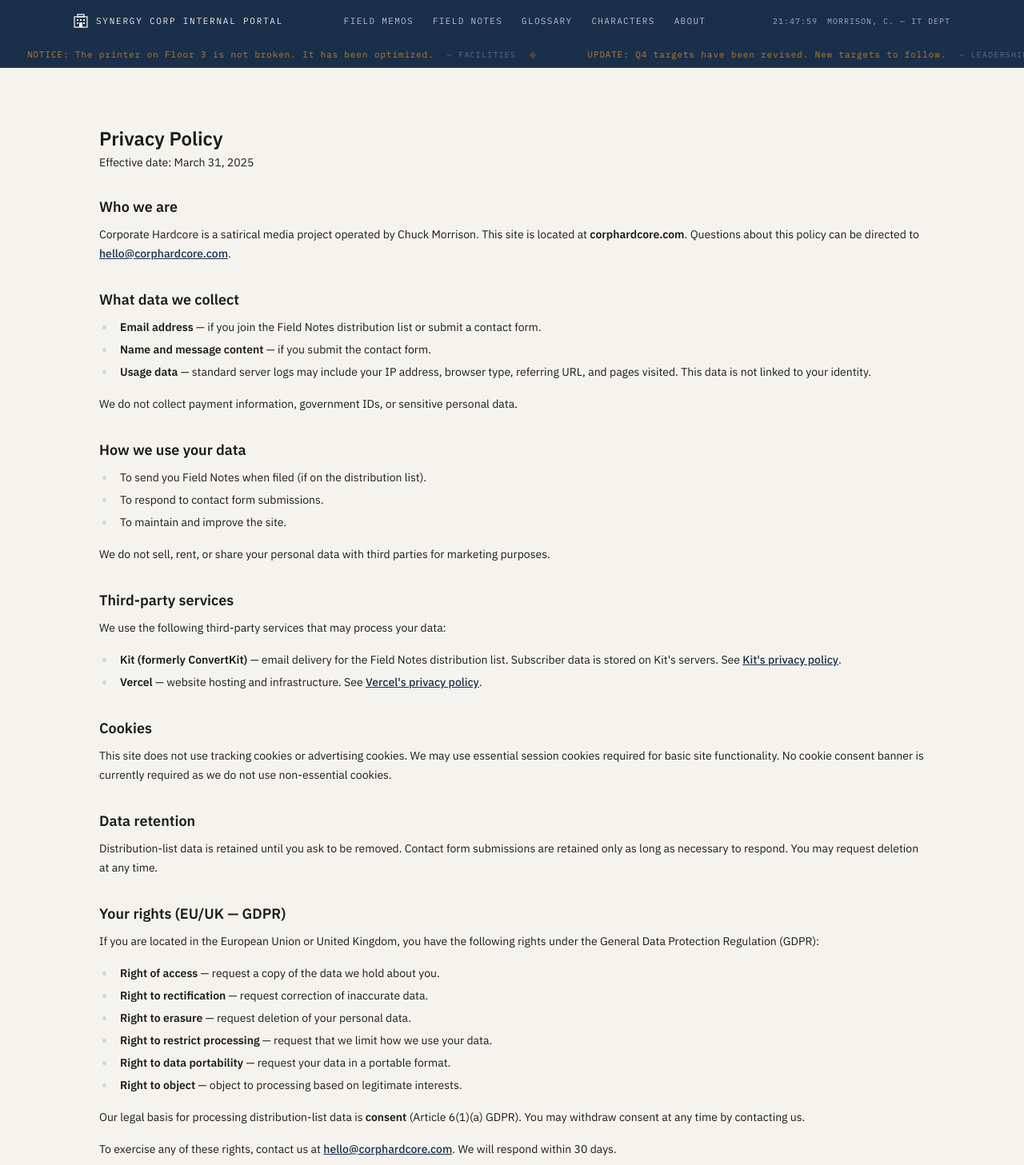
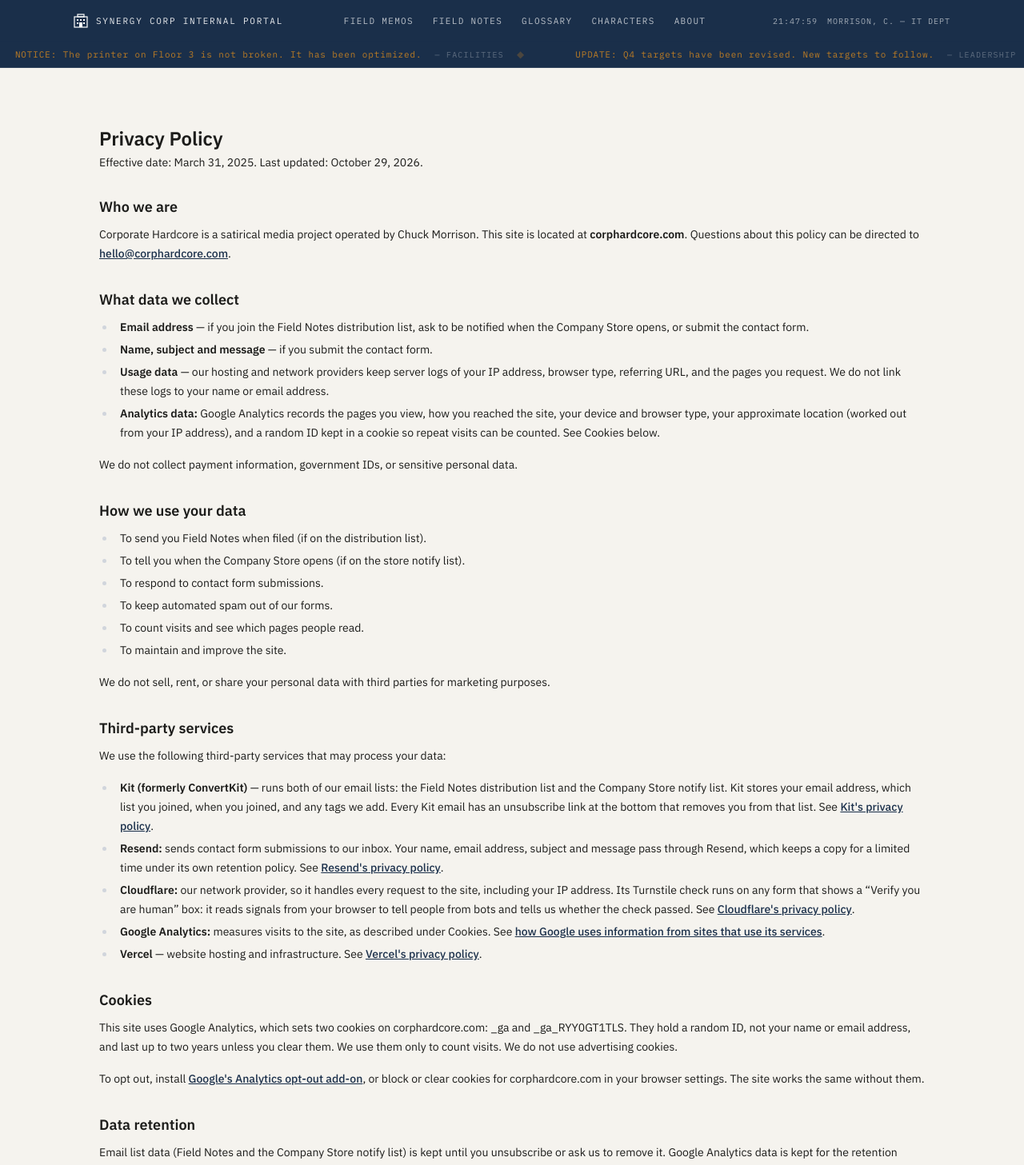
Before and after one commit to cotibllc/websites, a Next.js app in the folder corporate-hardcore/corporate-hardcore/: page /privacy in a window 1280 px wide. Shown: the top 1457 px of the page at 80% size. Built offline with nearby package versions, Linux system fonts and the light colour scheme.

Commit message:
CH /privacy: state Google Analytics cookies and opt-out, add Resend, Cloudflare Turnstile and both Kit lists

```diff
--- a/corporate-hardcore/corporate-hardcore/src/app/privacy/page.tsx
+++ b/corporate-hardcore/corporate-hardcore/src/app/privacy/page.tsx
@@ -12,7 +12,7 @@
       <div className="mx-auto content-max px-4 py-10 max-w-3xl">
         <div className="surface-card p-8">
           <h1 className="text-2xl font-bold mb-1">Privacy Policy</h1>
-          <p className="text-sm text-text-secondary mb-8">Effective date: March 31, 2025</p>
+          <p className="text-sm text-text-secondary mb-8">Effective date: March 31, 2025. Last updated: October 29, 2026.</p>
 
           <div className="prose prose-sm max-w-none text-text-primary space-y-8">
 
@@ -32,16 +32,22 @@
               <h2 className="text-lg font-semibold mb-2">What data we collect</h2>
               <ul className="list-disc pl-5 space-y-2">
                 <li>
-                  <strong>Email address</strong> — if you join the Field Notes distribution list or
-                  submit a contact form.
+                  <strong>Email address</strong> — if you join the Field Notes distribution list, ask
+                  to be notified when the Company Store opens, or submit the contact form.
                 </li>
                 <li>
-                  <strong>Name and message content</strong> — if you submit the contact form.
+                  <strong>Name, subject and message</strong> — if you submit the contact form.
                 </li>
                 <li>
-                  <strong>Usage data</strong> — standard server logs may include your IP
-                  address, browser type, referring URL, and pages visited. This data is not
-                  linked to your identity.
+                  <strong>Usage data</strong> — our hosting and network providers keep server logs
+                  of your IP address, browser type, referring URL, and the pages you request. We
+                  do not link these logs to your name or email address.
+                </li>
+                <li>
+                  <strong>Analytics data:</strong> Google Analytics records the pages you view, how
+                  you reached the site, your device and browser type, your approximate location
+                  (worked out from your IP address), and a random ID kept in a cookie so repeat
+                  visits can be counted. See Cookies below.
                 </li>
               </ul>
               <p className="mt-3">We do not collect payment information, government IDs, or sensitive personal data.</p>
@@ -51,7 +57,10 @@
               <h2 className="text-lg font-semibold mb-2">How we use your data</h2>
               <ul className="list-disc pl-5 space-y-2">
                 <li>To send you Field Notes when filed (if on the distribution list).</li>
+                <li>To tell you when the Company Store opens (if on the store notify list).</li>
                 <li>To respond to contact form submissions.</li>
+                <li>To keep automated spam out of our forms.</li>
+                <li>To count visits and see which pages people read.</li>
                 <li>To maintain and improve the site.</li>
               </ul>
               <p className="mt-3">We do not sell, rent, or share your personal data with third parties for marketing purposes.</p>
@@ -62,10 +71,36 @@
               <p>We use the following third-party services that may process your data:</p>
               <ul className="list-disc pl-5 space-y-2 mt-2">
                 <li>
-                  <strong>Kit (formerly ConvertKit)</strong> — email delivery for the Field Notes distribution list.
-                  Subscriber data is stored on Kit&apos;s servers. See{" "}
+                  <strong>Kit (formerly ConvertKit)</strong> — runs both of our email lists: the Field
+                  Notes distribution list and the Company Store notify list. Kit stores your email
+                  address, which list you joined, when you joined, and any tags we add. Every Kit
+                  email has an unsubscribe link at the bottom that removes you from that list. See{" "}
                   <a href="https://kit.com/privacy" target="_blank" rel="noopener noreferrer" className="text-linkedin-blue hover:underline">
                     Kit&apos;s privacy policy
+                  </a>.
+                </li>
+                <li>
+                  <strong>Resend:</strong> sends contact form submissions to our inbox. Your name,
+                  email address, subject and message pass through Resend, which keeps a copy for a
+                  limited time under its own retention policy. See{" "}
+                  <a href="https://resend.com/legal/privacy-policy" target="_blank" rel="noopener noreferrer" className="text-linkedin-blue hover:underline">
+                    Resend&apos;s privacy policy
+                  </a>.
+                </li>
+                <li>
+                  <strong>Cloudflare:</strong> our network provider, so it handles every request to
+                  the site, including your IP address. Its Turnstile check runs on any form that shows
+                  a &ldquo;Verify you are human&rdquo; box: it reads signals from your browser to
+                  tell people from bots and tells us whether the check passed. See{" "}
+                  <a href="https://www.cloudflare.com/privacypolicy/" target="_blank" rel="noopener noreferrer" className="text-linkedin-blue hover:underline">
+                    Cloudflare&apos;s privacy policy
+                  </a>.
+                </li>
+                <li>
+                  <strong>Google Analytics:</strong> measures visits to the site, as described under
+                  Cookies. See{" "}
+                  <a href="https://policies.google.com/technologies/partner-sites" target="_blank" rel="noopener noreferrer" className="text-linkedin-blue hover:underline">
+                    how Google uses information from sites that use its services
                   </a>.
                 </li>
                 <li>
@@ -80,16 +115,27 @@
             <section>
               <h2 className="text-lg font-semibold mb-2">Cookies</h2>
               <p>
-                This site does not use tracking cookies or advertising cookies. We may use
-                essential session cookies required for basic site functionality. No cookie
-                consent banner is currently required as we do not use non-essential cookies.
+                This site uses Google Analytics, which sets two cookies on corphardcore.com:{" "}
+                _ga and _ga_RYY0GT1TLS. They hold a random ID, not your
+                name or email address, and last up to two years unless you clear them. We use them
+                only to count visits. We do not use advertising cookies.
+              </p>
+              <p className="mt-2">
+                To opt out, install{" "}
+                <a href="https://tools.google.com/dlpage/gaoptout" target="_blank" rel="noopener noreferrer" className="text-linkedin-blue hover:underline">
+                  Google&apos;s Analytics opt-out add-on
+                </a>
+                , or block or clear cookies for corphardcore.com in your browser settings. The site
+                works the same without them.
               </p>
             </section>
 
             <section>
               <h2 className="text-lg font-semibold mb-2">Data retention</h2>
               <p>
-                Distribution-list data is retained until you ask to be removed. Contact form
+                Email list data (Field Notes and the Company Store notify list) is kept until you
+                unsubscribe or ask us to remove it. Google Analytics data is kept for the retention
+                period set in our Analytics account, then deleted by Google. Contact form
                 submissions are retained only as long as necessary to respond. You may request
                 deletion at any time.
               </p>
@@ -111,8 +157,9 @@
                 <li><strong>Right to object</strong> — object to processing based on legitimate interests.</li>
               </ul>
               <p className="mt-3">
-                Our legal basis for processing distribution-list data is <strong>consent</strong> (Article 6(1)(a) GDPR).
-                You may withdraw consent at any time by contacting us.
+                Our legal basis for processing email list data is <strong>consent</strong> (Article 6(1)(a) GDPR).
+                You may withdraw consent at any time with the unsubscribe link in any list email, or
+                by contacting us.
               </p>
               <p className="mt-2">
                 To exercise any of these rights, contact us at{" "}
```
